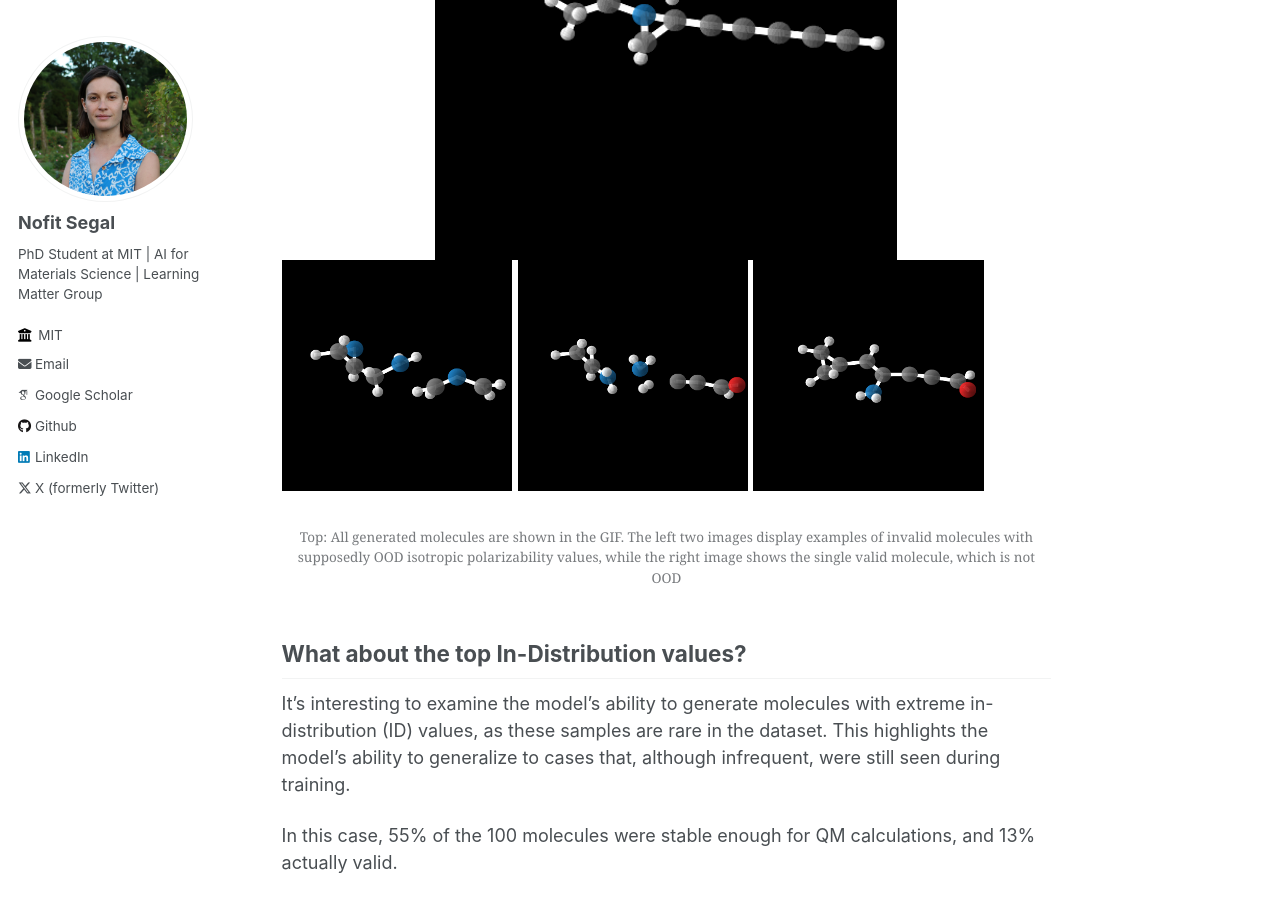
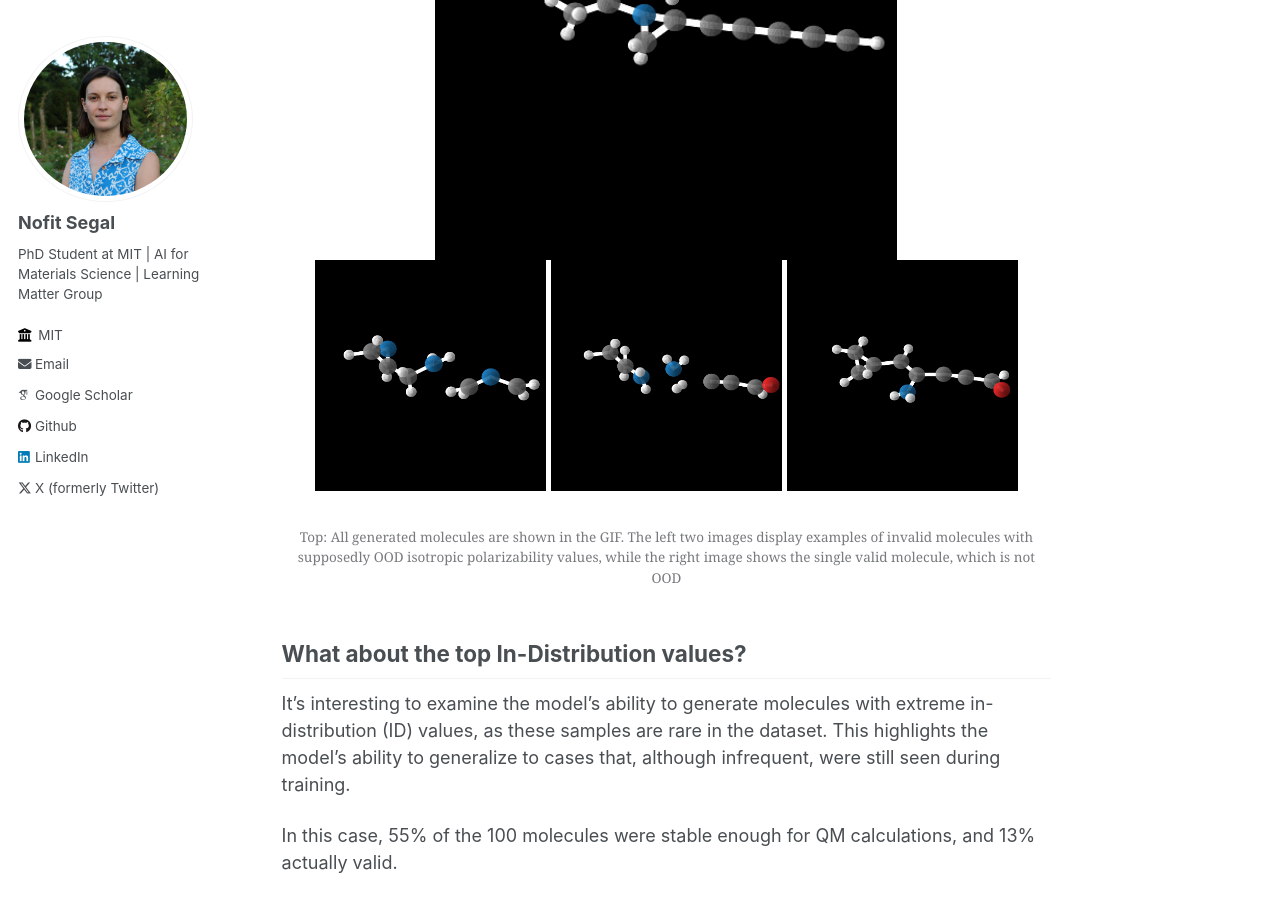
Before and after one commit to nofitsegal/nofitsegal.github.io, a Jekyll site: the page built from _posts/2024-12-07-Extrapolation_in_Conditional_Generation_of_Molecules.md, in a window 1280 px wide and 900 px high, scrolled down 5215 px. Built offline with Jekyll 4.4.1, drawn with Linux system fonts in a browser that asks for light colours; some web fonts are replaced.

Commit message:
cosmetics

```diff
--- a/_posts/2024-12-07-Extrapolation_in_Conditional_Generation_of_Molecules.md
+++ b/_posts/2024-12-07-Extrapolation_in_Conditional_Generation_of_Molecules.md
@@ -100,7 +100,8 @@ However, out of the 100 molecules generated, only 1% were valid molecules. Unfor
     <img src="/images/proj_ext_gen_mol/extrapol_gif_loop.gif" width="60%">
 </div>
 
-<div>
+
+<div style="text-align: center;">
     <img src="/images/proj_ext_gen_mol/conditional_098.png" width="30%">
     <img src="/images/proj_ext_gen_mol/conditional_078.png" width="30%">
     <img src="/images/proj_ext_gen_mol/conditional_ext_valid.png" width="30%">
@@ -131,7 +132,8 @@ While the model was able to produce more valid molecules in the desired extreme
     <img src="/images/proj_ext_gen_mol/interpol_gif_loop.gif" width="60%">
 </div>
 
-<div>
+
+<div style="text-align: center;">
     <img src="/images/proj_ext_gen_mol/conditional_036.png" width="30%">
     <img src="/images/proj_ext_gen_mol/conditional_055.png" width="30%">
     <img src="/images/proj_ext_gen_mol/conditional_047.png" width="30%">
```
